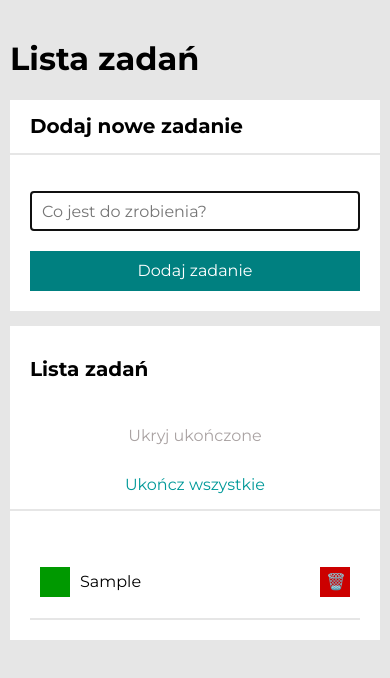
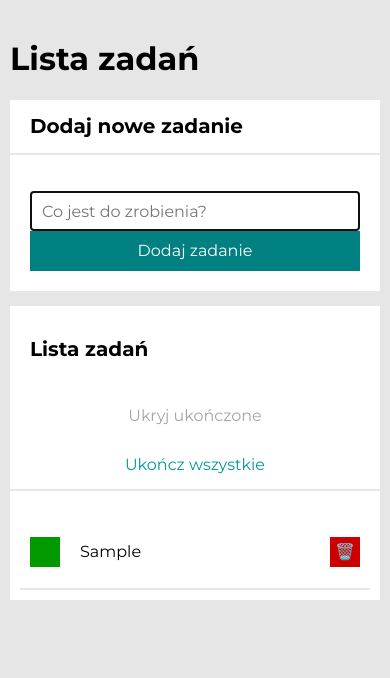
Before and after one commit to adrianplotka/List-to-do, a plain HTML site: page index.html in a window 390 px wide. Both pictures are taken after typing "Sample" into the empty fields and a click on the button "Dodaj zadanie". Drawn offline with nearby package versions, Linux system fonts and the light colour scheme.

Commit message:
small fixes made

```diff
--- a/css/form.css
+++ b/css/form.css
@@ -42,7 +42,7 @@
 
     .form__button {
         width: 100%;
-        margin-top: 20px;
+        gap: 20px;
         height: 40px;
     }
 }
--- a/css/list.css
+++ b/css/list.css
@@ -5,7 +5,7 @@
 .list__item {
     display: grid;
     grid-template-columns: auto 1fr auto;
-    margin: 10px;
+    gap:20px;
     padding: 10px;
     border-bottom: 2px solid hsl(0deg 0% 90%);
     align-items: center;
@@ -23,12 +23,13 @@
     width: 30px;
     height: 30px;
     transition: 1s;
+    padding: 0px;
+    cursor: pointer;
 }
 
 .list__button--green {
     background-color: hsl(120, 100%, 30%);
     border: none;
-    margin-right: 10px;
 }
 
 .list__button--green:hover {
--- a/css/section.css
+++ b/css/section.css
@@ -25,6 +25,7 @@
     color: hsl(180, 100%, 30%);
     padding: 15px;
     transition: 1s;
+    cursor: pointer;
 }
 
 .section__button:hover {
```
